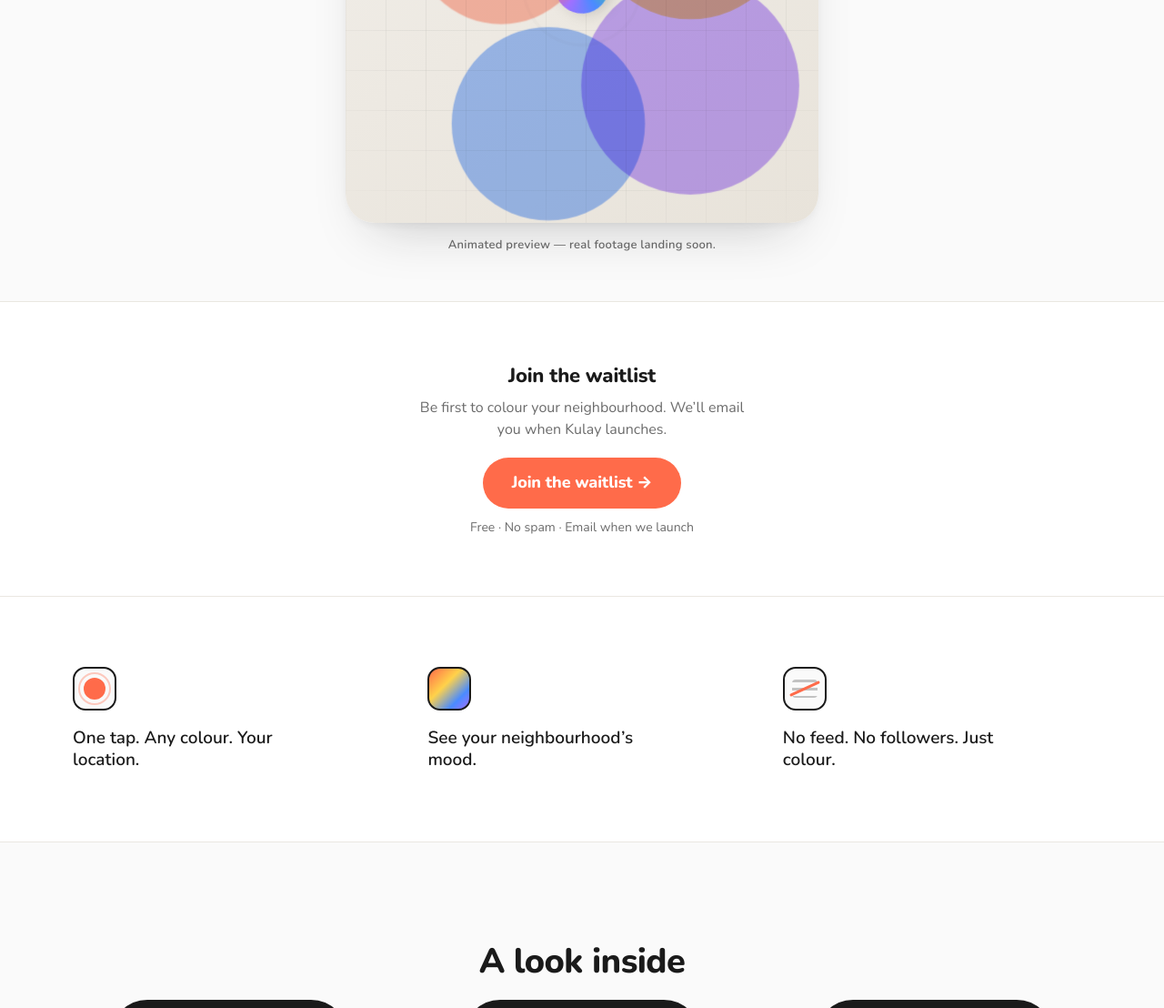
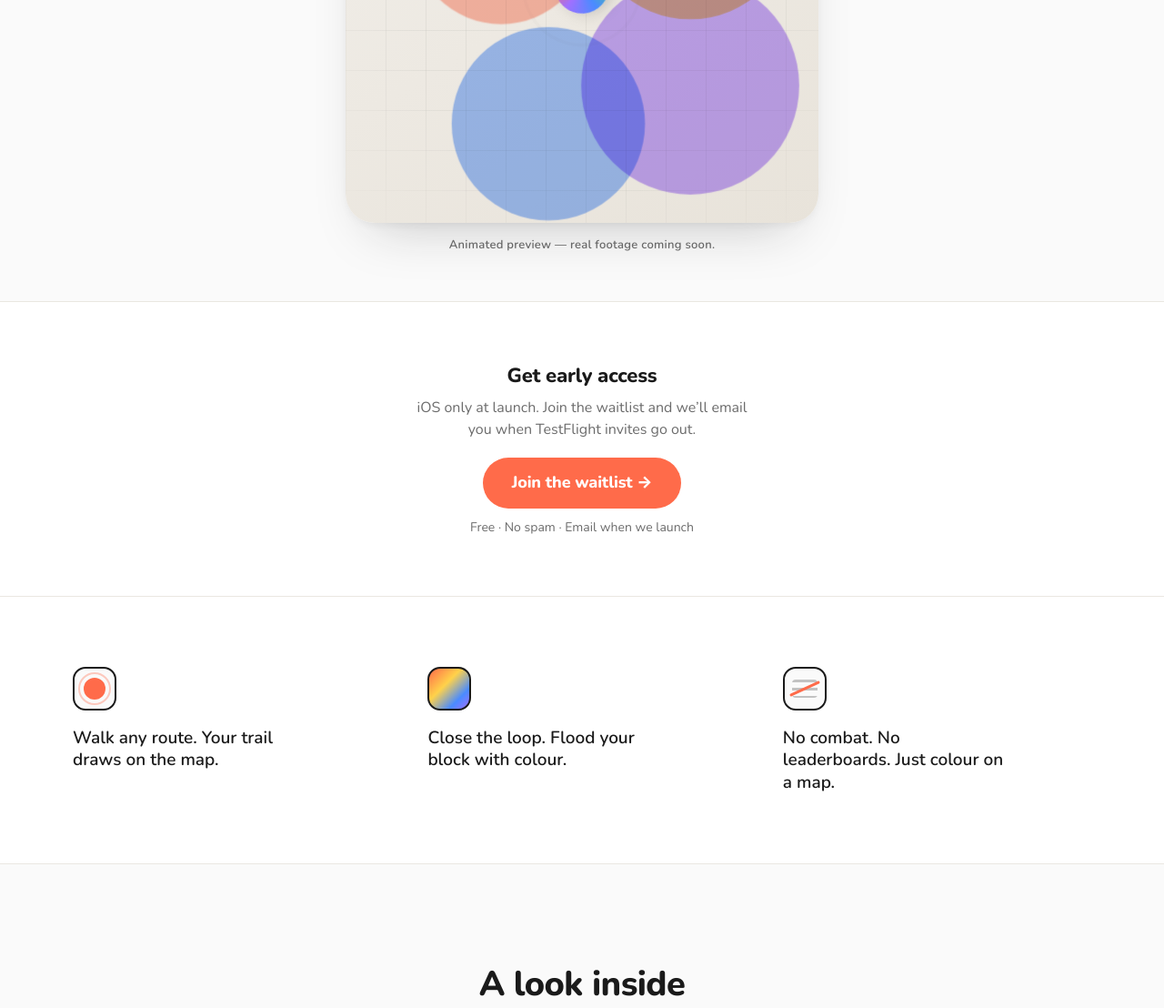
Before and after one commit to deanberris/kulayco-site, a Jekyll site: the page built from index.html, in a window 1280 px wide and 1400 px high, scrolled down 667 px, cut to the strip 0-1108 px from the top of the window. Shown: the whole strip at 91% size. Built offline with Jekyll 4.4.1, drawn with Linux system fonts in a browser that asks for light colours; a script that is not in the unit is left out; some of the changed text lies outside the part shown.

Commit message:
feat: resize screenshots + rewrite homepage copy (web-7sla)
- Resize 3 app screenshots from 1206×2622 to 520×1131 (2× retina for
  260px display; reduces total payload from ~3.7MB to ~1.1MB)
- Update hero tagline from "Colour your world" to "Claim territory by
  walking" — aligns with the positioning handle in marketing materials
- Rewrite hero description to describe the walk→trail→close→flood loop
- Update waitlist section: "Get early access" + TestFlight context
- Update three feature bullets to describe actual gameplay verbs
  (Walk / Close the loop / No combat, no leaderboards)
- Update screenshot alt text and captions to reflect real content

Co-Authored-By: Claude Sonnet 4.6 <noreply@anthropic.com>

```diff
--- a/_config.yml
+++ b/_config.yml
@@ -1,6 +1,6 @@
 title: Kulay
-tagline: Colour your world
-description: Pin a colour to where you are. See what colours the world is wearing.
+tagline: Claim territory by walking
+description: Walk a loop. Your trail draws on the map. Close it — and the block is yours. Kulay is an iOS game where walking is the only input.
 url: "https://kulay.co"
 
 # Tally.so waitlist form ID (the part after tally.so/r/ in the form URL).
--- a/index.html
+++ b/index.html
@@ -4,9 +4,9 @@ layout: default
 <main class="page">
   <section class="hero">
     <div class="hero__copy">
-      <h1 class="hero__tagline">Colour your world.</h1>
+      <h1 class="hero__tagline">Claim territory by walking.</h1>
       <p class="hero__description">
-        Pin a colour to where you are. See what colours the world is wearing.
+        Walk a loop. Your trail draws on the map. Close it&nbsp;&mdash; and the block is yours.
       </p>
     </div>
 
@@ -22,15 +22,15 @@ layout: default
         </div>
         <div class="wheel" aria-hidden="true"></div>
       </div>
-      <p class="hero__visual-note">Animated preview — real footage landing soon.</p>
+      <p class="hero__visual-note">Animated preview &mdash; real footage coming soon.</p>
     </div>
   </section>
 
   <section class="waitlist-section">
     <div class="waitlist">
-      <h2 class="waitlist__headline">Join the waitlist</h2>
+      <h2 class="waitlist__headline">Get early access</h2>
       <p class="waitlist__copy">
-        Be first to colour your neighbourhood. We&rsquo;ll email you when Kulay launches.
+        iOS only at launch. Join the waitlist and we&rsquo;ll email you when TestFlight invites go out.
       </p>
       <div class="waitlist__cta-block">
         <a href="{{ '/waitlist' | relative_url }}" class="waitlist__cta-btn">Join the waitlist &rarr;</a>
@@ -43,15 +43,15 @@ layout: default
     <ul class="features__list">
       <li class="feature">
         <span class="feature__icon feature__icon--tap" aria-hidden="true"></span>
-        <p class="feature__text">One tap. Any colour. Your location.</p>
+        <p class="feature__text">Walk any route. Your trail draws on the map.</p>
       </li>
       <li class="feature">
         <span class="feature__icon feature__icon--mood" aria-hidden="true"></span>
-        <p class="feature__text">See your neighbourhood&rsquo;s mood.</p>
+        <p class="feature__text">Close the loop. Flood your block with colour.</p>
       </li>
       <li class="feature">
         <span class="feature__icon feature__icon--quiet" aria-hidden="true"></span>
-        <p class="feature__text">No feed. No followers. Just colour.</p>
+        <p class="feature__text">No combat. No leaderboards. Just colour on a map.</p>
       </li>
     </ul>
   </section>
@@ -61,21 +61,21 @@ layout: default
     <div class="screenshots__row">
       <figure class="phone">
         <div class="phone__frame">
-          <img class="phone__screen-img" src="{{ '/assets/screenshots/01-map-view.png' | relative_url }}" alt="Map view with pinned colour blobs">
+          <img class="phone__screen-img" src="{{ '/assets/screenshots/01-map-view.png' | relative_url }}" alt="Map view showing coloured territory claimed by walking">
         </div>
-        <figcaption>Map with pinned colours</figcaption>
+        <figcaption>Your colour on the map</figcaption>
       </figure>
       <figure class="phone">
         <div class="phone__frame">
-          <img class="phone__screen-img" src="{{ '/assets/screenshots/02-colour-picker.png' | relative_url }}" alt="Circular colour picker open">
+          <img class="phone__screen-img" src="{{ '/assets/screenshots/02-colour-picker.png' | relative_url }}" alt="Circular colour picker for choosing your trail colour">
         </div>
-        <figcaption>Colour picker open</figcaption>
+        <figcaption>Pick your colour</figcaption>
       </figure>
       <figure class="phone">
         <div class="phone__frame">
-          <img class="phone__screen-img" src="{{ '/assets/screenshots/03-swirl-avatar.png' | relative_url }}" alt="Swirl avatar close-up">
+          <img class="phone__screen-img" src="{{ '/assets/screenshots/03-swirl-avatar.png' | relative_url }}" alt="Player swirl avatar marker on the map">
         </div>
-        <figcaption>Swirl avatar</figcaption>
+        <figcaption>Your marker</figcaption>
       </figure>
     </div>
   </section>
```
Also changed, not shown: assets/screenshots/02-colour-picker.png, assets/screenshots/03-swirl-avatar.png, 1 other file.
